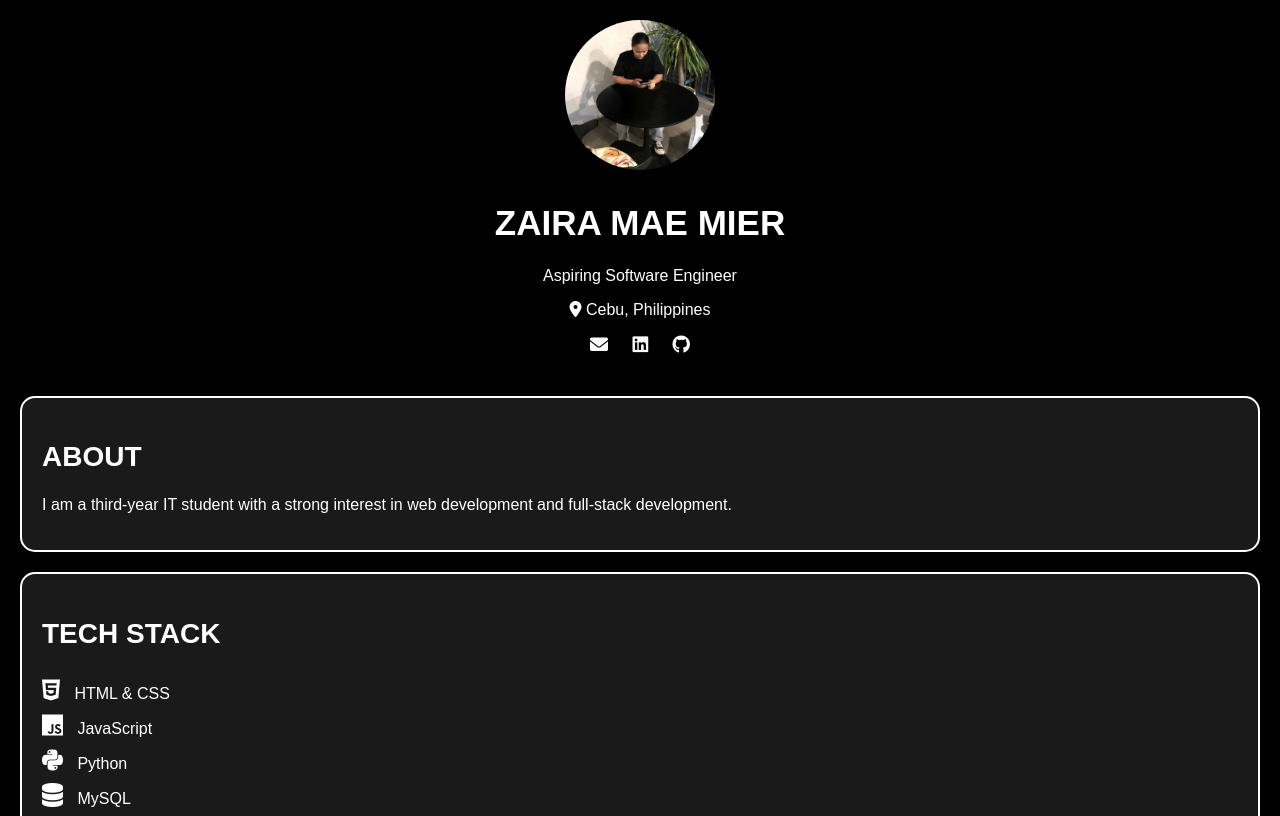
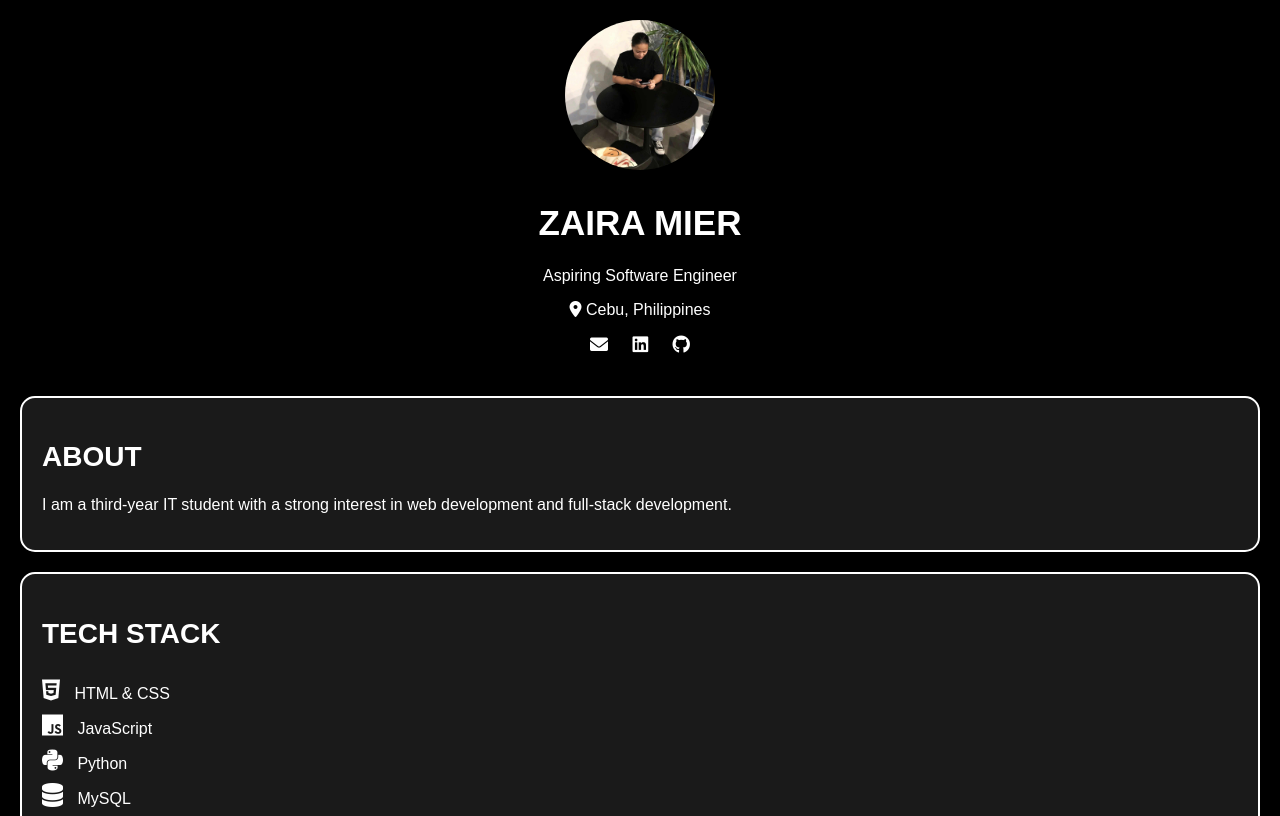
Before and after one commit to z4mier/portfolio, a plain HTML site: page index.html in a window 1280 px wide. Shown: the top 816 px of the page. Drawn offline with Linux system fonts and the light colour scheme.

Commit message:
Update index.html

```diff
--- a/index.html
+++ b/index.html
@@ -31,7 +31,7 @@
         <div style="display: flex; flex-direction: column; align-items: center; gap: 10px;">
             <img src="zm.jpg" alt="Zaira Mier" style="width: 150px; height: 150px; border-radius: 50%;">
             <div style="text-align: center;">
-                <h1 style="font-family: 'Oswald', sans-serif; font-size: 35px; text-transform: uppercase;">Zaira Mae Mier</h1>
+                <h1 style="font-family: 'Oswald', sans-serif; font-size: 35px; text-transform: uppercase;">Zaira Mier</h1>
                 <p>Aspiring Software Engineer</p>
                 <p><i class="fas fa-map-marker-alt"></i> Cebu, Philippines</p>
                 <div style="margin-top: 10px;">
```
